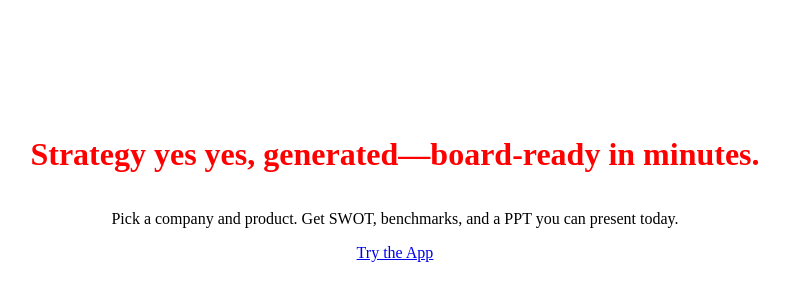
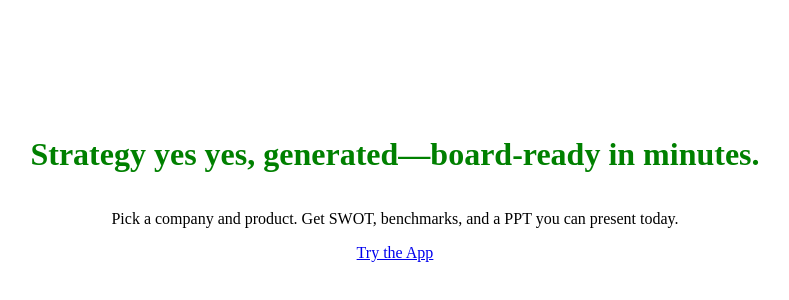
Before and after one commit to goodblue71-Strat/goodblue-web, a Next.js app: page / in a window 1280 px wide. Shown: the part 220-520 px from the top of the page, without its empty margins (245-1034 px from the left). Built offline with nearby package versions, Linux system fonts and the light colour scheme; no server answers.

Commit message:
Update page.tsx

```diff
--- a/app/page.tsx
+++ b/app/page.tsx
@@ -5,7 +5,7 @@ export default function Home() {
 
   return (
     <main className="flex flex-col items-center justify-center min-h-screen text-center space-y-6 p-8">
-    <h1 style={{ color: "red" }} className="text-5xl font-bold">
+    <h1 style={{ color: "green" }} className="text-5xl font-bold">
   Strategy yes yes, generated—board-ready in minutes.
    </h1>
       <p className="text-lg text-gray-600 max-w-lg">
```
